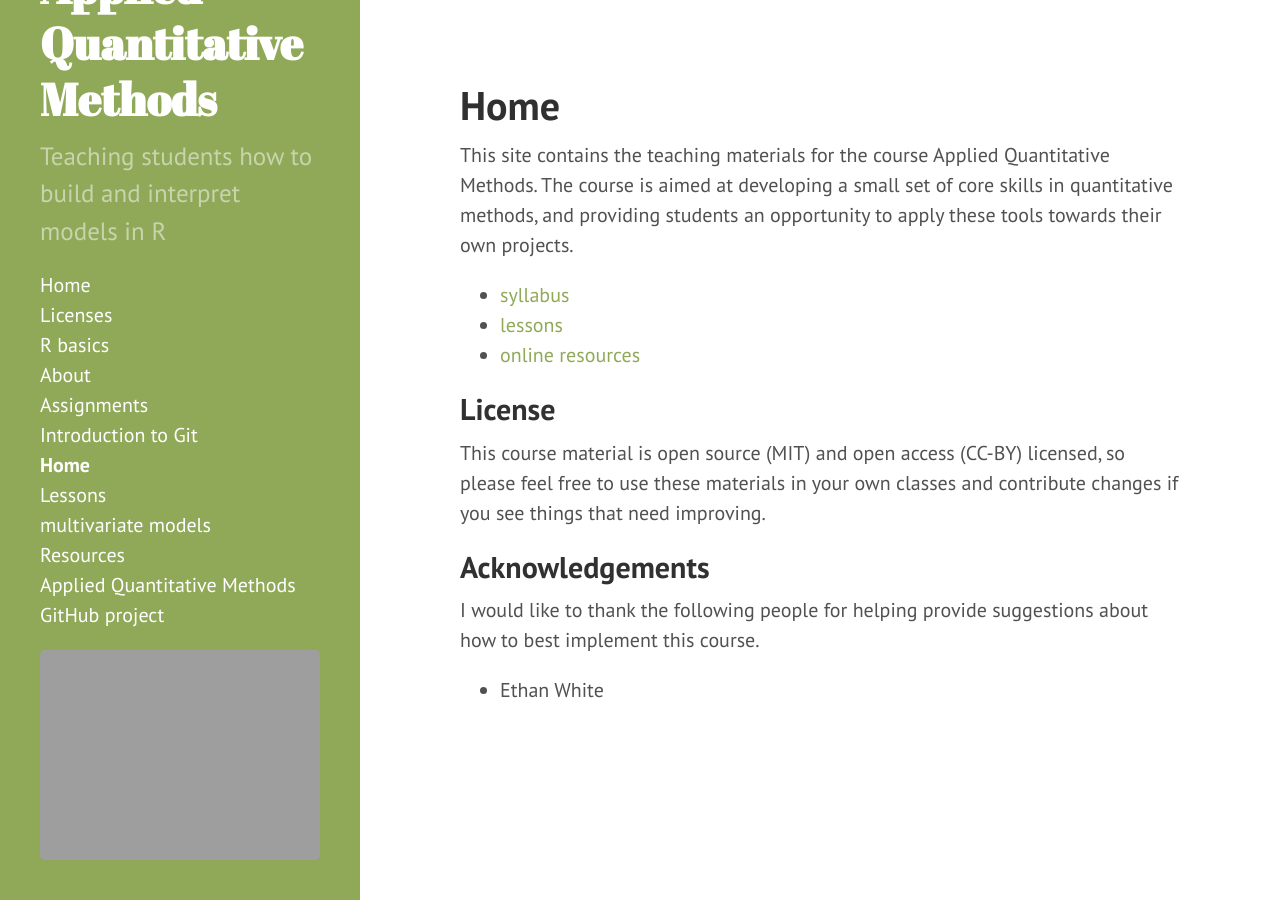
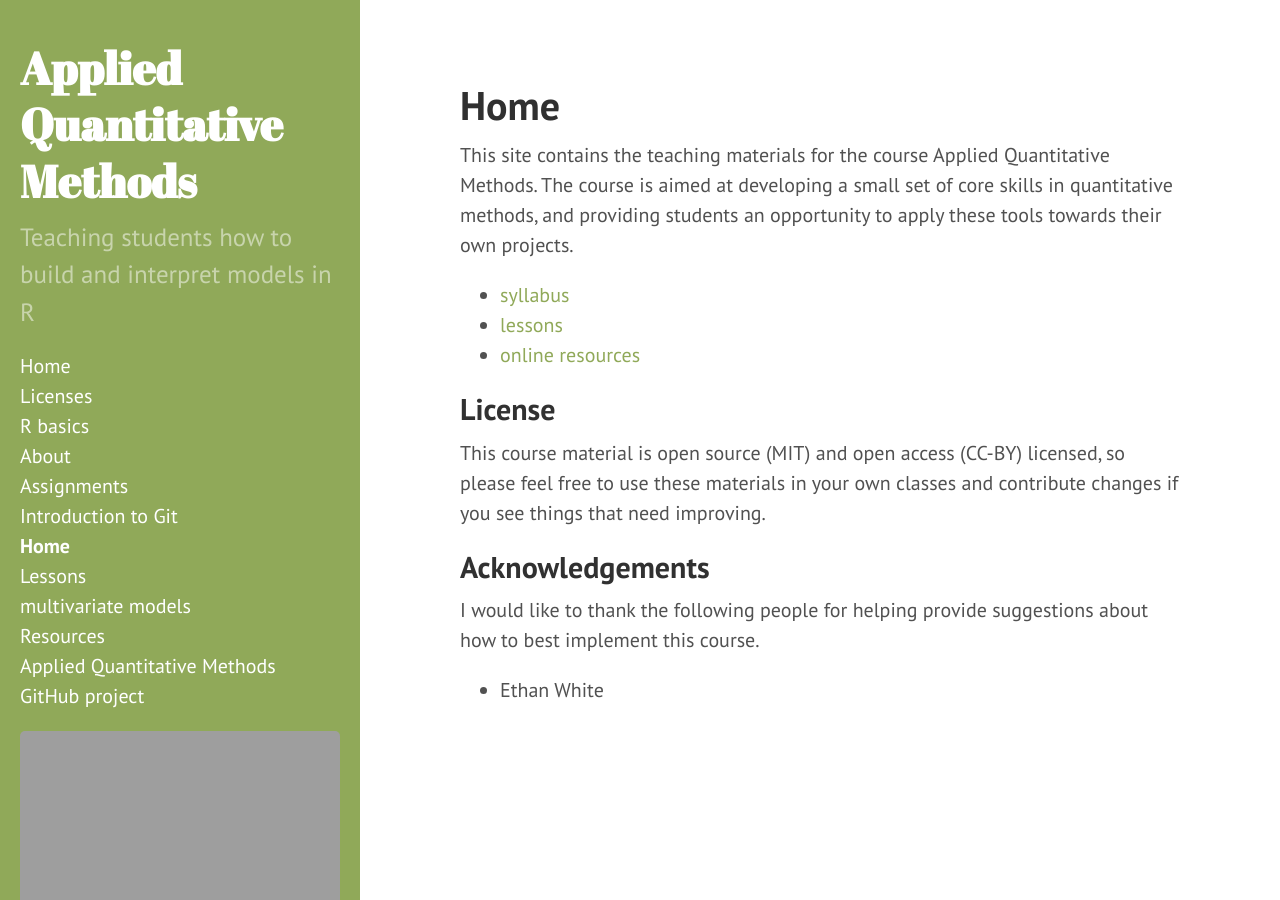
Before and after one commit to dmcglinn/quant_methods, a Jekyll site: the page built from index.md, in a window 1280 px wide. Built offline with Jekyll 4.4.1, drawn with Linux system fonts in a browser that asks for light colours; Markdown is read by kramdown in place of the engine named in the settings.

Commit message:
Make sidebar content flow from top rather than bottom of bar

```diff
--- a/_includes/sidebar.html
+++ b/_includes/sidebar.html
@@ -1,5 +1,5 @@
 <div class="sidebar">
-  <div class="container sidebar-sticky">
+  <div class="container sidebar">
     <div class="sidebar-about">
       <h1>
         <a href="{{ site.baseurl }}">
```
